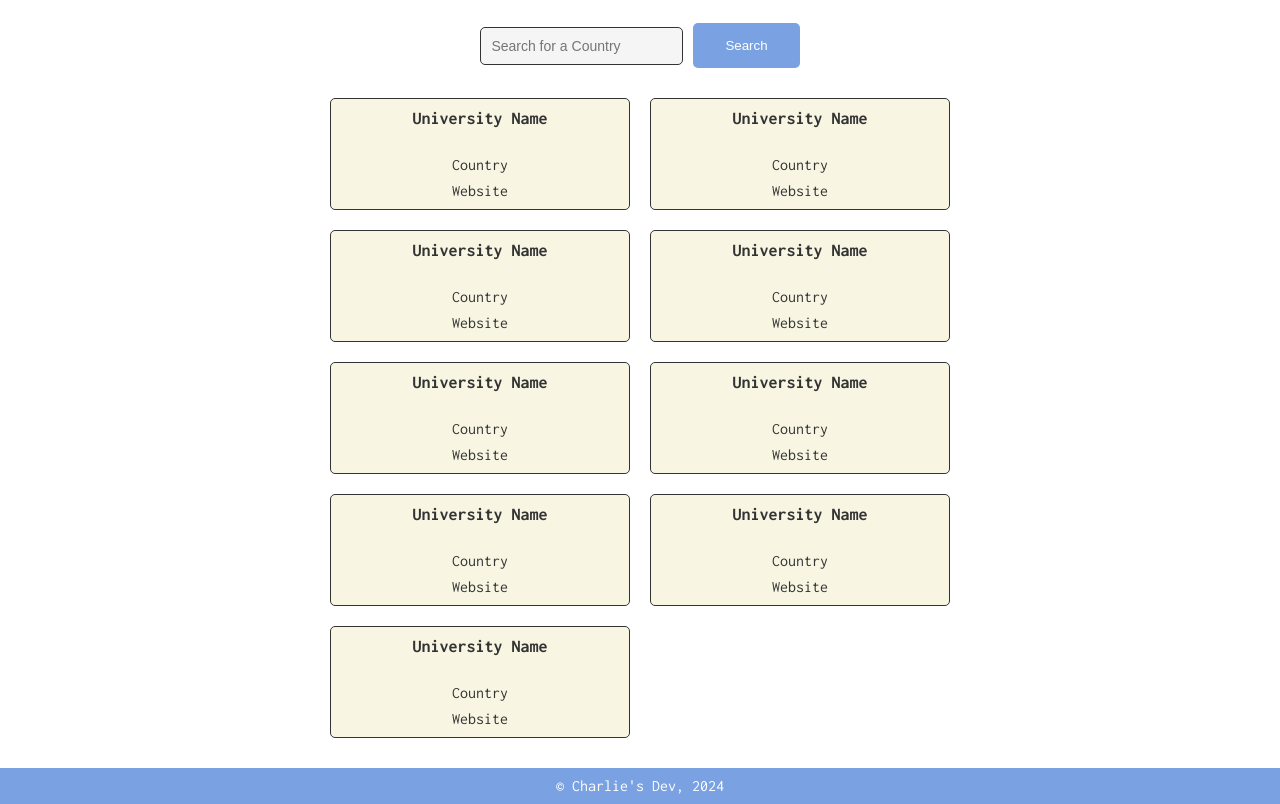
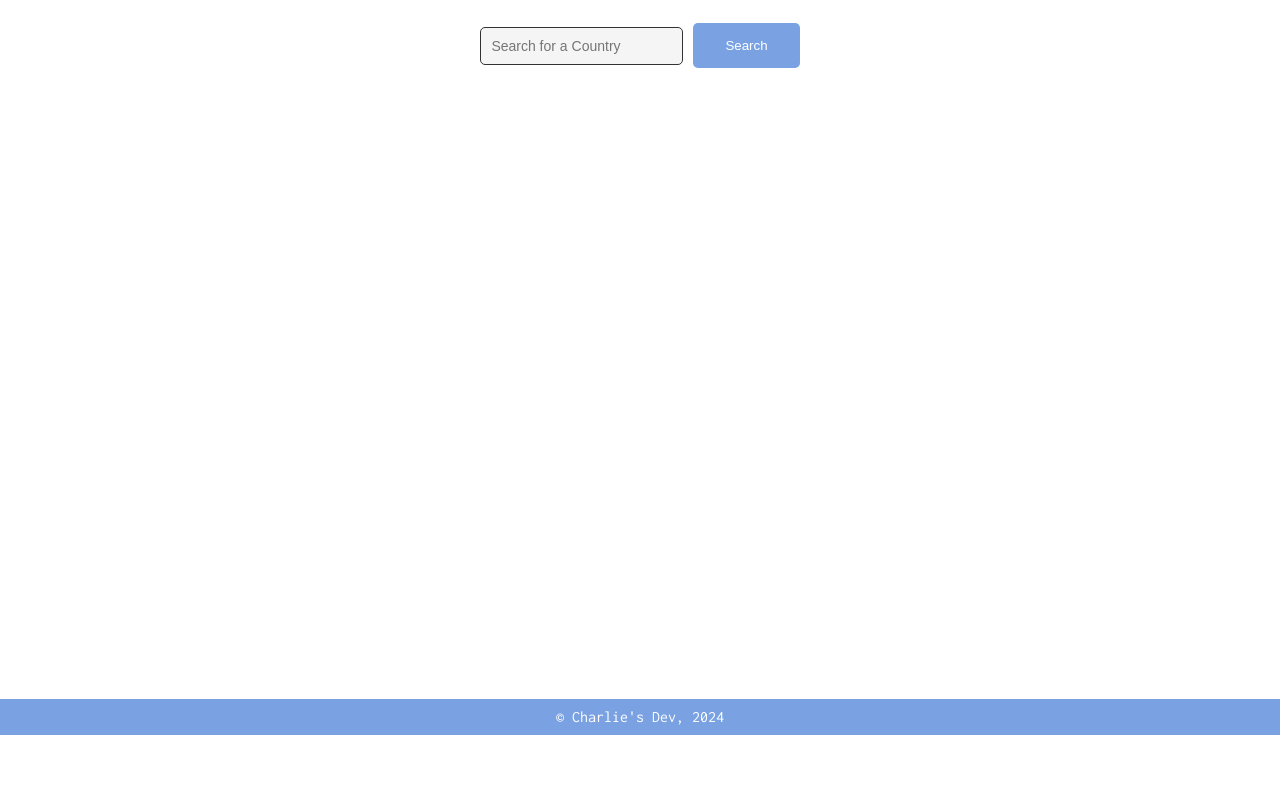
Before and after one commit to MarcoVRamirezD/universitiesfinder2.0, a plain HTML site: page index.html in a window 1280 px wide. Shown: the part 65-869 px from the top of the page. After the commit the page ends 800 px from the top, so only its background shows below. Drawn offline with Linux system fonts and the light colour scheme.

Commit message:
Last adjustment

```diff
--- a/index.html
+++ b/index.html
@@ -12,7 +12,8 @@
 </head>
 <body>
     <header>
-        <h1>Universities Finder</h1>
+
+        <a href="index.html"><h1>Universities Finder</h1></a>
     </header>
     <main>
         <section class="container">
@@ -27,57 +28,6 @@
 
             <div class="results-container" id="results-container">
                 <!-- Results will be displayed here -->
-                <div class="result">
-                    <h3>University Name</h3>
-                    <p>Country</p>
-                    <p>Website</p>
-                </div>
-
-                <div class="result">
-                    <h3>University Name</h3>
-                    <p>Country</p>
-                    <p>Website</p>
-                </div>
-
-                <div class="result">
-                    <h3>University Name</h3>
-                    <p>Country</p>
-                    <p>Website</p>
-                </div>
-
-                <div class="result">
-                    <h3>University Name</h3>
-                    <p>Country</p>
-                    <p>Website</p>
-                </div>
-
-                <div class="result">
-                    <h3>University Name</h3>
-                    <p>Country</p>
-                    <p>Website</p>
-                </div>
-
-                <div class="result">
-                    <h3>University Name</h3>
-                    <p>Country</p>
-                    <p>Website</p>
-                </div>
-
-                <div class="result">
-                    <h3>University Name</h3>
-                    <p>Country</p>
-                    <p>Website</p>
-                </div>
-                <div class="result">
-                    <h3>University Name</h3>
-                    <p>Country</p>
-                    <p>Website</p>
-                </div>
-                <div class="result">
-                    <h3>University Name</h3>
-                    <p>Country</p>
-                    <p>Website</p>
-                </div>
             </div>
         </section>
     </main>
--- a/styles/styles.css
+++ b/styles/styles.css
@@ -96,6 +96,10 @@ a {
     transition: color 0.3s ease;
 }
 
+a h1{
+    color: var(--light-color);
+}
+
 a:hover {
     color: var(--secondary-color);
 }
```
